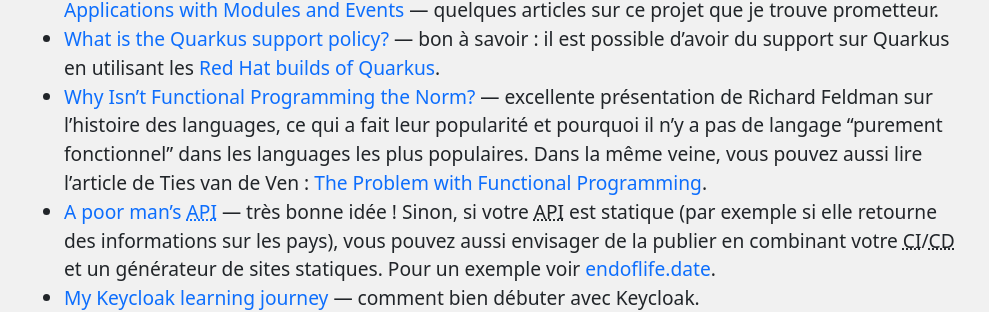
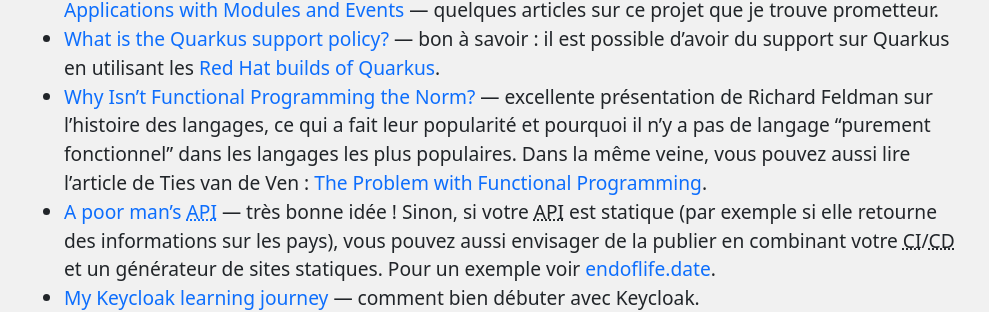
Before and after one commit to marcwrobel/marcwrobel.github.io, a Jekyll site: the page built from _posts/2022-12-02-liens-en-vrac-novembre-2022.md, in a window 1280 px wide. Shown: the part 1360-1672 px from the top of the page, without its empty margins (145-1134 px from the left). Built offline with Jekyll 4.4.1, drawn with Linux system fonts in a browser that asks for light colours.

```diff
--- a/_posts/2022-12-02-liens-en-vrac-novembre-2022.md
+++ b/_posts/2022-12-02-liens-en-vrac-novembre-2022.md
@@ -68,8 +68,8 @@ Nouvelles, articles, podcasts, vidéos et découvertes intéressantes du mois de
   — bon à savoir : il est possible d’avoir du support sur Quarkus en utilisant les
   [Red Hat builds of Quarkus](https://access.redhat.com/products/quarkus).
 - [Why Isn’t Functional Programming the Norm?](https://www.youtube.com/watch?v=QyJZzq0v7Z4)
-  — excellente présentation de Richard Feldman sur l’histoire des languages, ce qui a fait leur popularité et pourquoi
-  il n'y a pas de langage "purement fonctionnel" dans les languages les plus populaires. Dans la même veine, vous pouvez
+  — excellente présentation de Richard Feldman sur l’histoire des langages, ce qui a fait leur popularité et pourquoi
+  il n'y a pas de langage "purement fonctionnel" dans les langages les plus populaires. Dans la même veine, vous pouvez
   aussi lire l'article de Ties van de Ven : [The Problem with Functional
   Programming](https://foojay.io/today/the-problem-with-functional-programming/).
 - [A poor man’s API](https://blog.frankel.ch/poor-man-api/)
```
Also changed, not shown: _posts/2019-07-01-liens-en-vrac-juin-2019.md (+1 -1 lines), _posts/2020-05-03-liens-en-vrac-avril-2020.md (+1 -1 lines), _posts/2021-10-16-liens-en-vrac-septembre-2021.md (+1 -1 lines), README.md.
